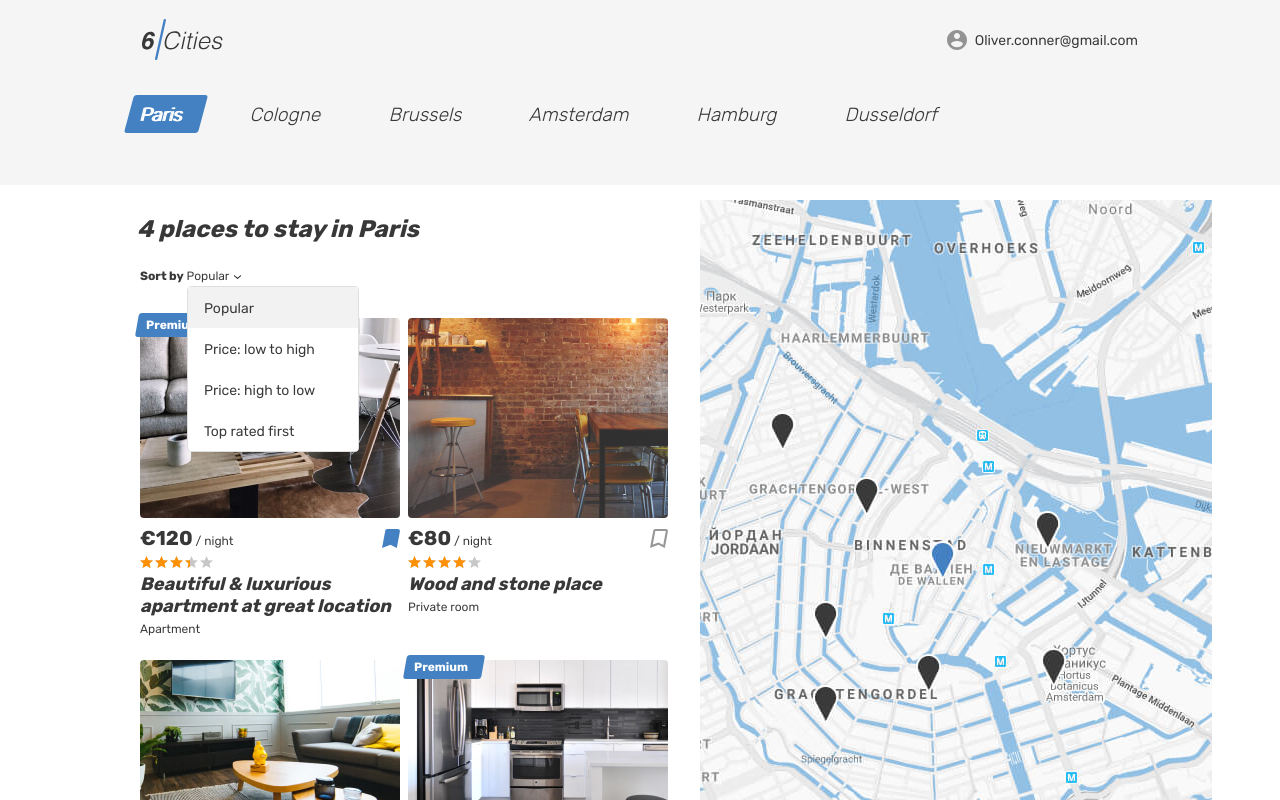
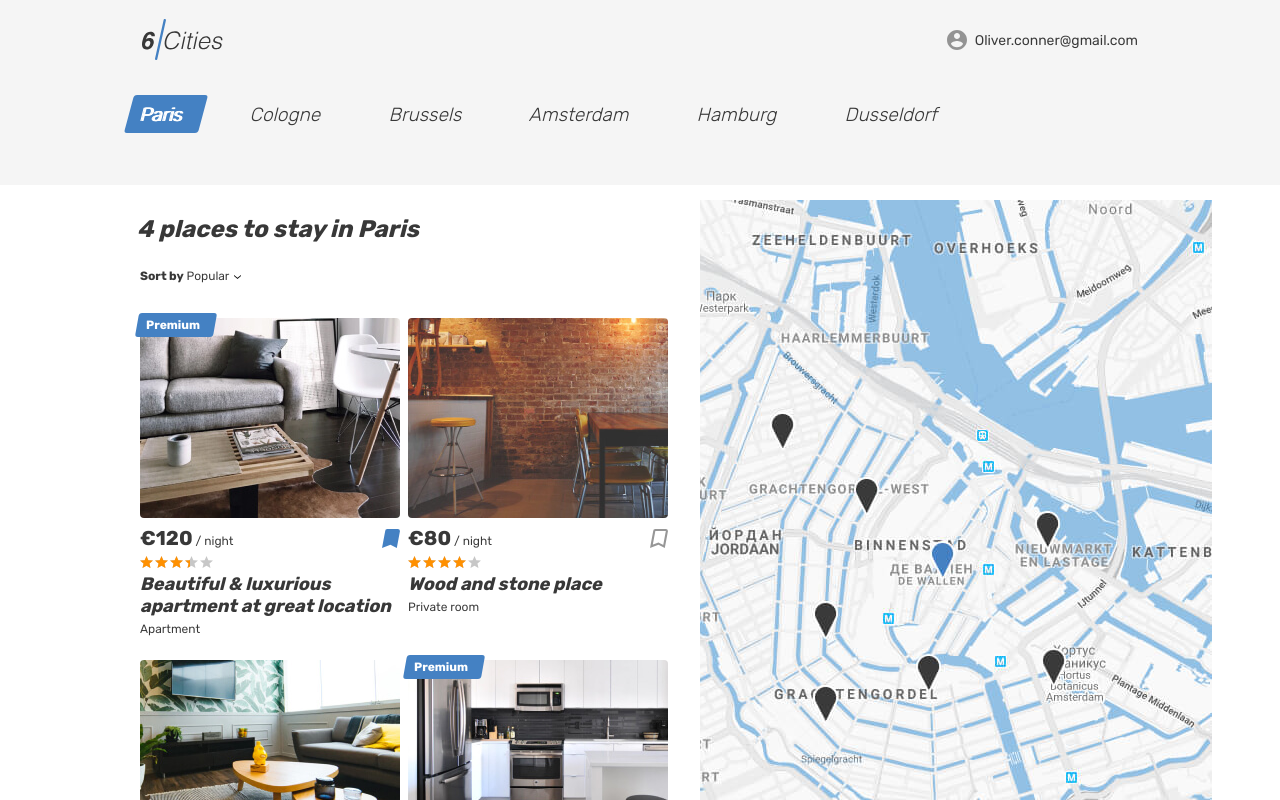
Before and after one commit to Lasantie/949221-six-cities-6, a React app: page / in a window 1280 px wide. Shown: the top 800 px of the page. Built offline with nearby package versions, Linux system fonts and the light colour scheme.

Commit message:
module3-task1

```diff
--- a/src/pages/main.jsx
+++ b/src/pages/main.jsx
@@ -1,4 +1,4 @@
-import React, {useState} from 'react';
+import React, {useState, useMemo} from 'react';
 import PropTypes from 'prop-types';
 import withLayout from "../hocs/with-layout";
 import Offer from "../components/offer";
@@ -10,8 +10,12 @@ const Main = ({offers}) => {
 
   const [, handleCurrentOfferId] = useState();
   const [currentTabId, handleCurrentTabId] = useState(1);
+  const [optionsOpen, handleOptions] = useState(false);
 
-  const {title: cityTitle} = tabs.find((item) => item.id === currentTabId);
+  const cityTitle = useMemo(() => {
+    const {title} = tabs.find((item) => item.id === currentTabId);
+    return title;
+  }, tabs);
 
   return (
     <main className="page__main page__main--index">
@@ -24,17 +28,17 @@ const Main = ({offers}) => {
             <b className="places__found">{offers.length} places to stay in {cityTitle}</b>
             <form className="places__sorting" action="#" method="get">
               <span className="places__sorting-caption">Sort by</span>
-              <span className="places__sorting-type" tabIndex="0">
+              <span className="places__sorting-type" tabIndex="0" onClick={() => handleOptions(!optionsOpen)}>
                   &nbsp;Popular
                 <svg className="places__sorting-arrow" width="7" height="4">
                   <use xlinkHref={`#icon-arrow-select`}/>
                 </svg>
               </span>
-              <ul className="places__options places__options--custom places__options--opened">
-                <li key={`21`} className="places__option places__option--active" tabIndex="0">Popular</li>
-                <li key={`22`} className="places__option" tabIndex="0">Price: low to high</li>
-                <li key={`23`} className="places__option" tabIndex="0">Price: high to low</li>
-                <li key={`24`} className="places__option" tabIndex="0">Top rated first</li>
+              <ul className={`places__options places__options--custom ${optionsOpen && `places__options--opened`}`}>
+                <li key={`21`} className="places__option places__option--active" tabIndex="0" onClick={() => handleOptions(false)}>Popular</li>
+                <li key={`22`} className="places__option" tabIndex="0" onClick={() => handleOptions(false)}>Price: low to high</li>
+                <li key={`23`} className="places__option" tabIndex="0" onClick={() => handleOptions(false)}>Price: high to low</li>
+                <li key={`24`} className="places__option" tabIndex="0" onClick={() => handleOptions(false)}>Top rated first</li>
               </ul>
             </form>
             <div className="cities__places-list places__list tabs__content">
```
